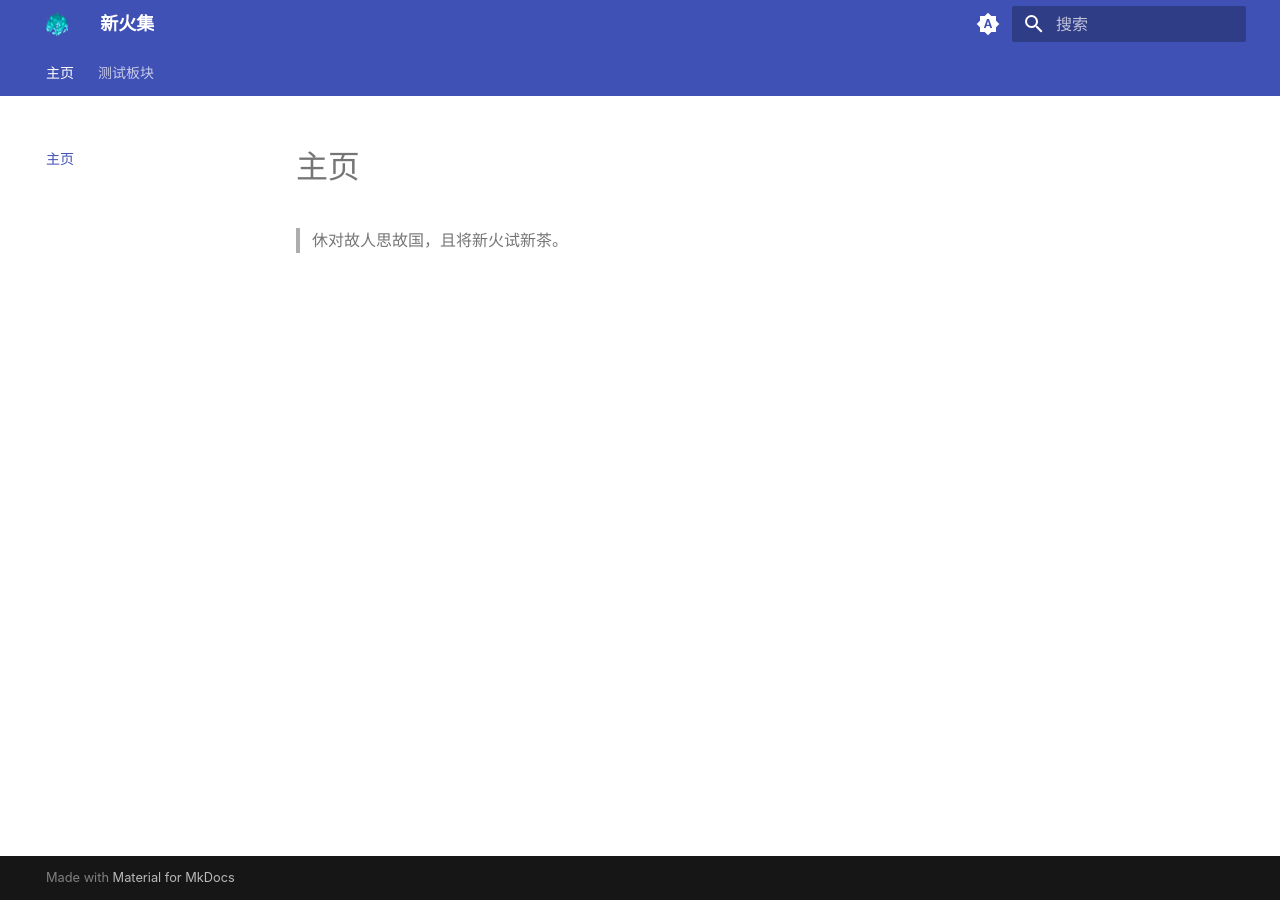
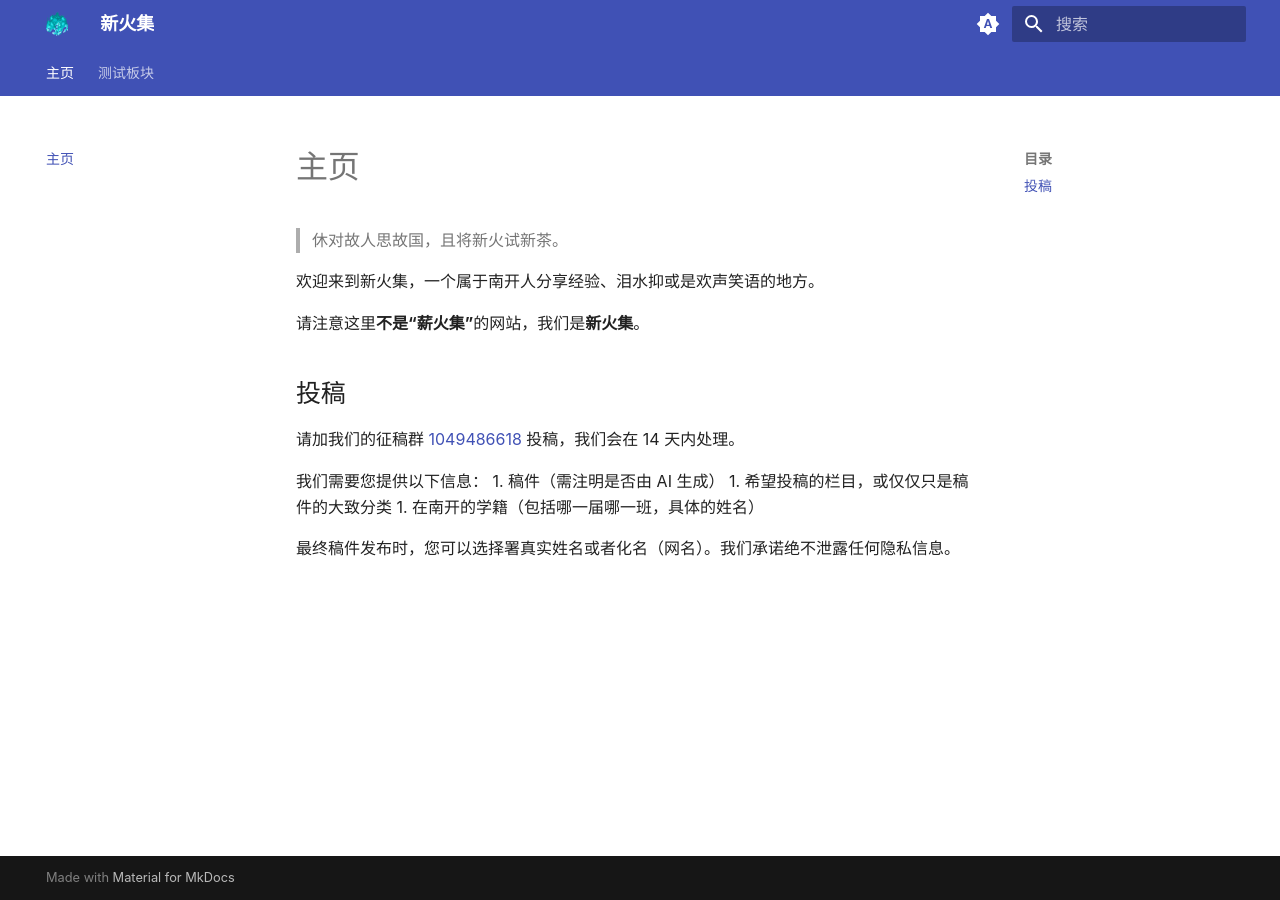
Before and after one commit to xinhuoji/xinhuoji, an MkDocs documentation site: the page built from docs/index.md, in a window 1280 px wide. Built offline with MkDocs 1.6.1 and Material for MkDocs 9.7.7, drawn with Linux system fonts in a browser that asks for light colours.

Commit message:
Simple introduction

```diff
--- a/docs/index.md
+++ b/docs/index.md
@@ -1,2 +1,15 @@
 # 主页
 >休对故人思故国，且将新火试新茶。
+
+欢迎来到新火集，一个属于南开人分享经验、泪水抑或是欢声笑语的地方。
+
+请注意这里**不是“薪火集”**的网站，我们是**新火集**。
+## 投稿
+请加我们的征稿群 [1049486618](https://qm.qq.com/q/hy8cXRvGDK) 投稿，我们会在 14 天内处理。
+
+我们需要您提供以下信息：
+1. 稿件（需注明是否由 AI 生成）
+1. 希望投稿的栏目，或仅仅只是稿件的大致分类
+1. 在南开的学籍（包括哪一届哪一班，具体的姓名）
+
+最终稿件发布时，您可以选择署真实姓名或者化名（网名）。我们承诺绝不泄露任何隐私信息。
```
